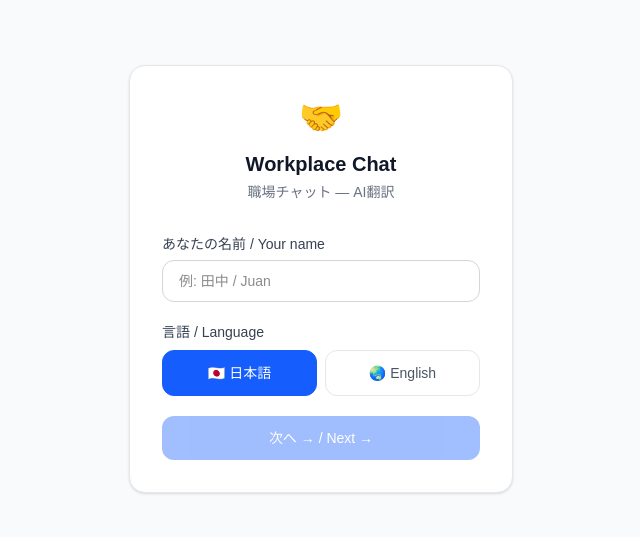
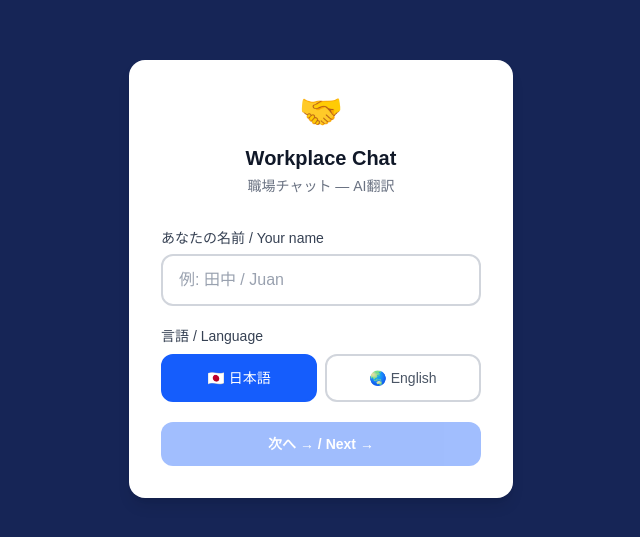
Before and after one commit to followup-anhome/workplace-chat, a Next.js app: page / in a window 1280 px wide. Shown: the part 121-658 px from the top of the page, without its empty margins (319-959 px from the left). Built offline with nearby package versions, Linux system fonts and the light colour scheme; no server answers.

Commit message:
fix: improve input text visibility on name setup screen

```diff
--- a/components/NameSetup.tsx
+++ b/components/NameSetup.tsx
@@ -6,8 +6,8 @@ export default function NameSetup({ onDone }: { onDone: (name: string, role: "jp
   const [role, setRole] = useState<"jp" | "en">("jp");
 
   return (
-    <div className="min-h-screen bg-gray-50 flex items-center justify-center px-4">
-      <div className="bg-white rounded-2xl shadow-sm border border-gray-200 p-8 w-full max-w-sm">
+    <div className="min-h-screen bg-blue-950 flex items-center justify-center px-4">
+      <div className="bg-white rounded-2xl shadow-lg p-8 w-full max-w-sm">
         <div className="text-center mb-8">
           <div className="text-4xl mb-3">🤝</div>
           <h1 className="text-xl font-semibold text-gray-900">Workplace Chat</h1>
@@ -25,7 +25,7 @@ export default function NameSetup({ onDone }: { onDone: (name: string, role: "jp
               onChange={e => setName(e.target.value)}
               onKeyDown={e => e.key === "Enter" && name.trim() && onDone(name.trim(), role)}
               placeholder="例: 田中 / Juan"
-              className="w-full px-4 py-2.5 rounded-xl border border-gray-300 text-sm focus:outline-none focus:border-blue-500"
+              className="w-full px-4 py-3 rounded-xl border-2 border-gray-300 text-gray-900 text-base bg-white placeholder-gray-400 focus:outline-none focus:border-blue-500"
             />
           </div>
 
@@ -36,11 +36,11 @@ export default function NameSetup({ onDone }: { onDone: (name: string, role: "jp
             <div className="grid grid-cols-2 gap-2">
               <button
                 onClick={() => setRole("jp")}
-                className={`py-3 rounded-xl text-sm font-medium border transition-all ${role === "jp" ? "bg-blue-600 text-white border-blue-600" : "border-gray-200 text-gray-600"}`}
+                className={`py-3 rounded-xl text-sm font-medium border-2 transition-all ${role === "jp" ? "bg-blue-600 text-white border-blue-600" : "border-gray-300 text-gray-600 bg-white"}`}
               >🇯🇵 日本語</button>
               <button
                 onClick={() => setRole("en")}
-                className={`py-3 rounded-xl text-sm font-medium border transition-all ${role === "en" ? "bg-blue-600 text-white border-blue-600" : "border-gray-200 text-gray-600"}`}
+                className={`py-3 rounded-xl text-sm font-medium border-2 transition-all ${role === "en" ? "bg-blue-600 text-white border-blue-600" : "border-gray-300 text-gray-600 bg-white"}`}
               >🌏 English</button>
             </div>
           </div>
@@ -48,7 +48,7 @@ export default function NameSetup({ onDone }: { onDone: (name: string, role: "jp
           <button
             onClick={() => name.trim() && onDone(name.trim(), role)}
             disabled={!name.trim()}
-            className="w-full py-3 bg-blue-600 text-white rounded-xl font-medium text-sm disabled:opacity-40 hover:bg-blue-700 transition-colors"
+            className="w-full py-3 bg-blue-600 text-white rounded-xl font-semibold text-sm disabled:opacity-40 hover:bg-blue-700 active:scale-95 transition-all"
           >
             次へ → / Next →
           </button>
```
